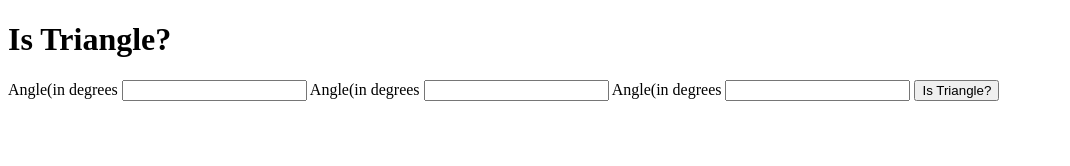
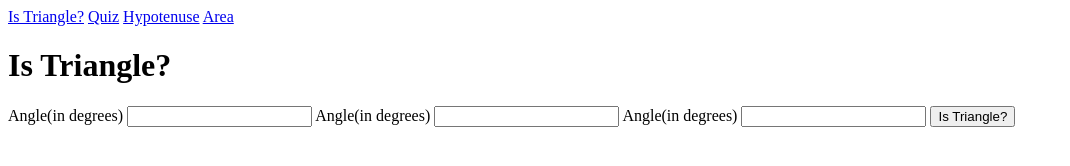
Before and after one commit to BharatChotwani/do-you-know-triangles, a plain HTML site: page Istriangle.html in a window 1280 px wide. Shown: the whole page, without its empty margins (0-1070 px from the left). Drawn offline with Linux system fonts and the light colour scheme.

Commit message:
docs
Added nav-bar

```diff
--- a/Istriangle.html
+++ b/Istriangle.html
@@ -6,16 +6,23 @@
     <meta name="viewport" content="width=device-width, initial-scale=1.0">
     <title>Is Triangle?</title>
     <link rel="stylesheet" href="style.css">
+    <link rel="stylesheet" href="style.css">
 </head>
 <body>
+    <nav>
+        <a href="Istriangle.html" target="_blank" rel="noopener noreferrer">Is Triangle?</a>
+        <a href="quiz.html" target="_blank" rel="noopener noreferrer">Quiz</a>
+        <a href="hypotenuse.html" target="_blank" rel="noopener noreferrer">Hypotenuse</a>
+        <a href="Area.html" target="_blank" rel="noopener noreferrer">Area</a>
+    </nav>
     <h1>Is Triangle?</h1>
-    <label for="angle1">Angle(in degrees</label>
+    <label for="angle1">Angle(in degrees)</label>
     <input type="number"  class="angle-input"/>
 
-    <label for="angle2">Angle(in degrees</label>
+    <label for="angle2">Angle(in degrees)</label>
     <input type="number" class="angle-input"/>
 
-    <label for="angle3">Angle(in degrees</label>
+    <label for="angle3">Angle(in degrees)</label>
     <input type="number" class="angle-input"/>
 
     <button id="Istrianglebtn">Is Triangle?</button>
```
